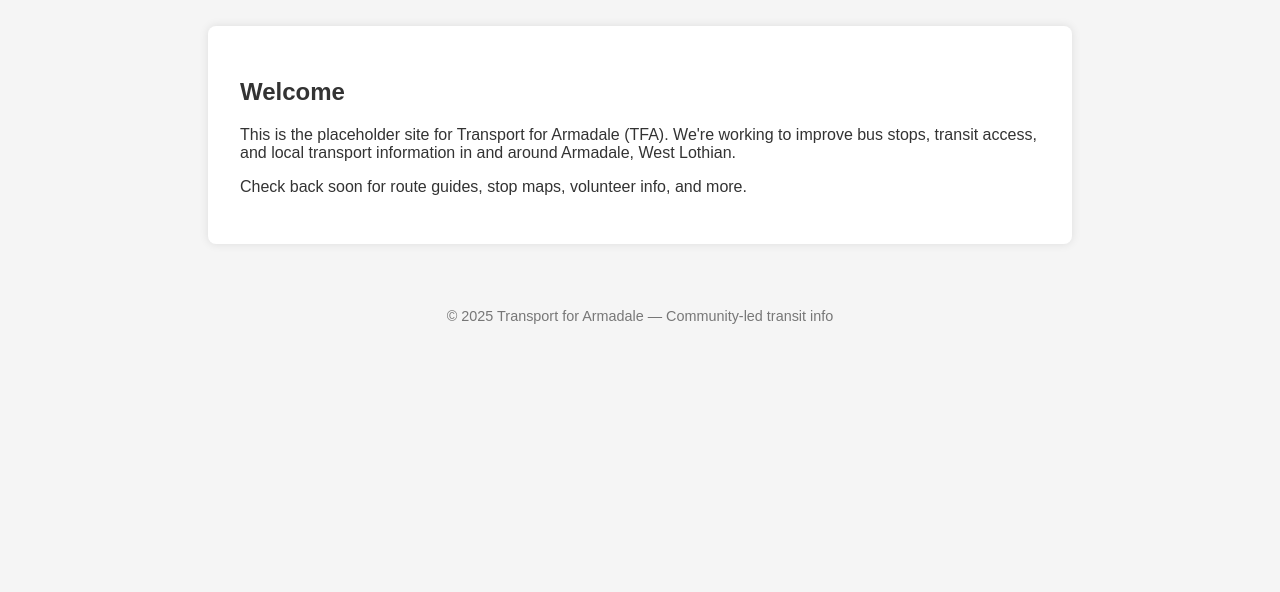
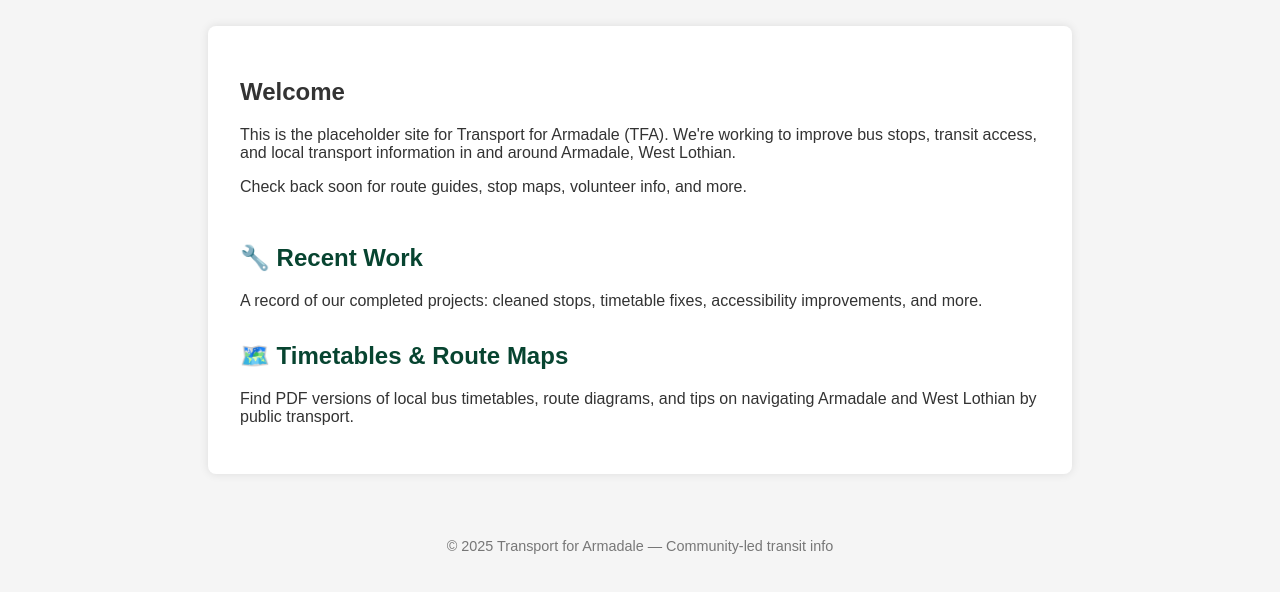
Before and after one commit to paravostok/transportforarmadale, a plain HTML site: page index.html in a window 1280 px wide. Shown: the part 158-750 px from the top of the page. Drawn offline with Linux system fonts and the light colour scheme.

Commit message:
Update index.html

```diff
--- a/index.html
+++ b/index.html
@@ -71,12 +71,22 @@
     </div>
   </header>
 
-  <main>
-    <h2>Welcome</h2>
-    <p>This is the placeholder site for Transport for Armadale (TFA). We're working to improve bus stops, transit access, and local transport information in and around Armadale, West Lothian.</p>
+ <main>
+  <h2>Welcome</h2>
+  <p>This is the placeholder site for Transport for Armadale (TFA). We're working to improve bus stops, transit access, and local transport information in and around Armadale, West Lothian.</p>
 
-    <p>Check back soon for route guides, stop maps, volunteer info, and more.</p>
-  </main>
+  <p>Check back soon for route guides, stop maps, volunteer info, and more.</p>
+
+  <section style="margin-top: 3rem;">
+    <h2><a href="recent-work.html" style="color: #074430; text-decoration: none;">🔧 Recent Work</a></h2>
+    <p>A record of our completed projects: cleaned stops, timetable fixes, accessibility improvements, and more.</p>
+  </section>
+
+  <section style="margin-top: 2rem;">
+    <h2><a href="routes.html" style="color: #074430; text-decoration: none;">🗺️ Timetables & Route Maps</a></h2>
+    <p>Find PDF versions of local bus timetables, route diagrams, and tips on navigating Armadale and West Lothian by public transport.</p>
+  </section>
+</main>
 
   <footer>
     &copy; 2025 Transport for Armadale — Community-led transit info
```
